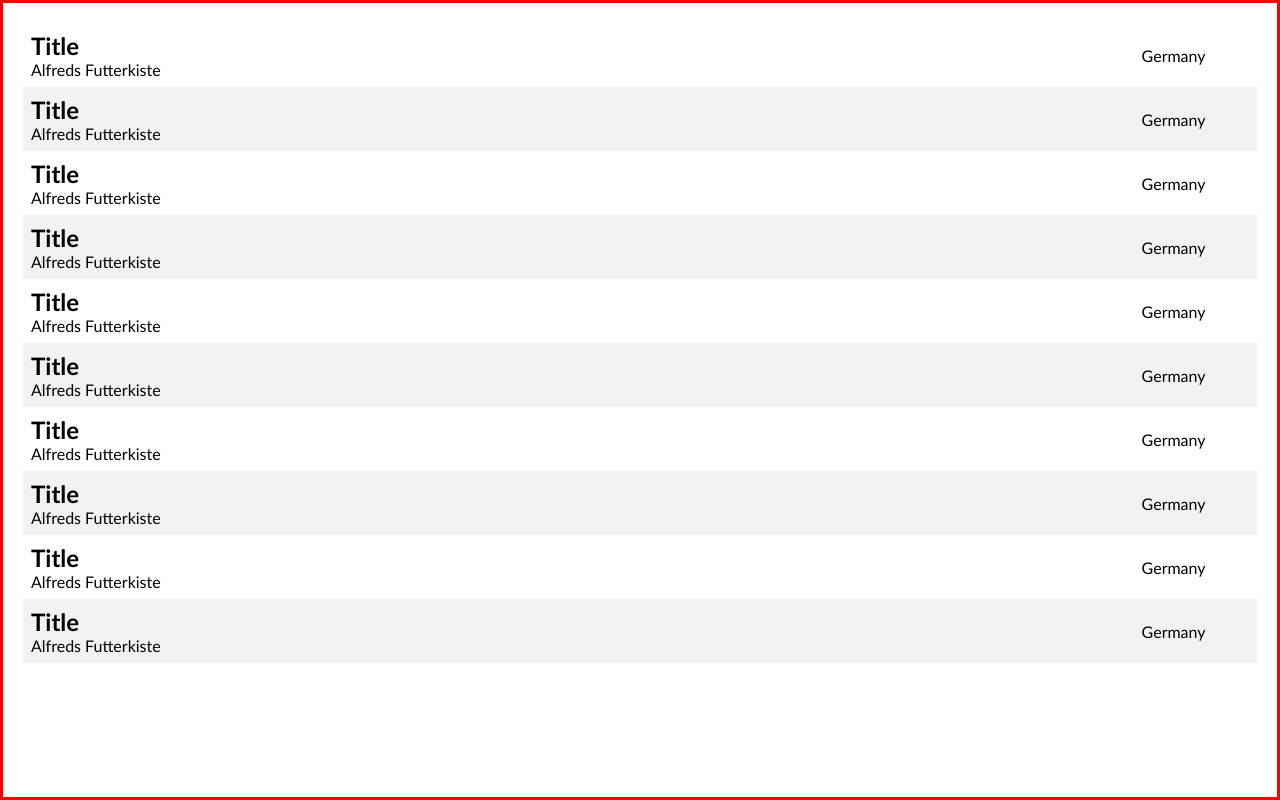
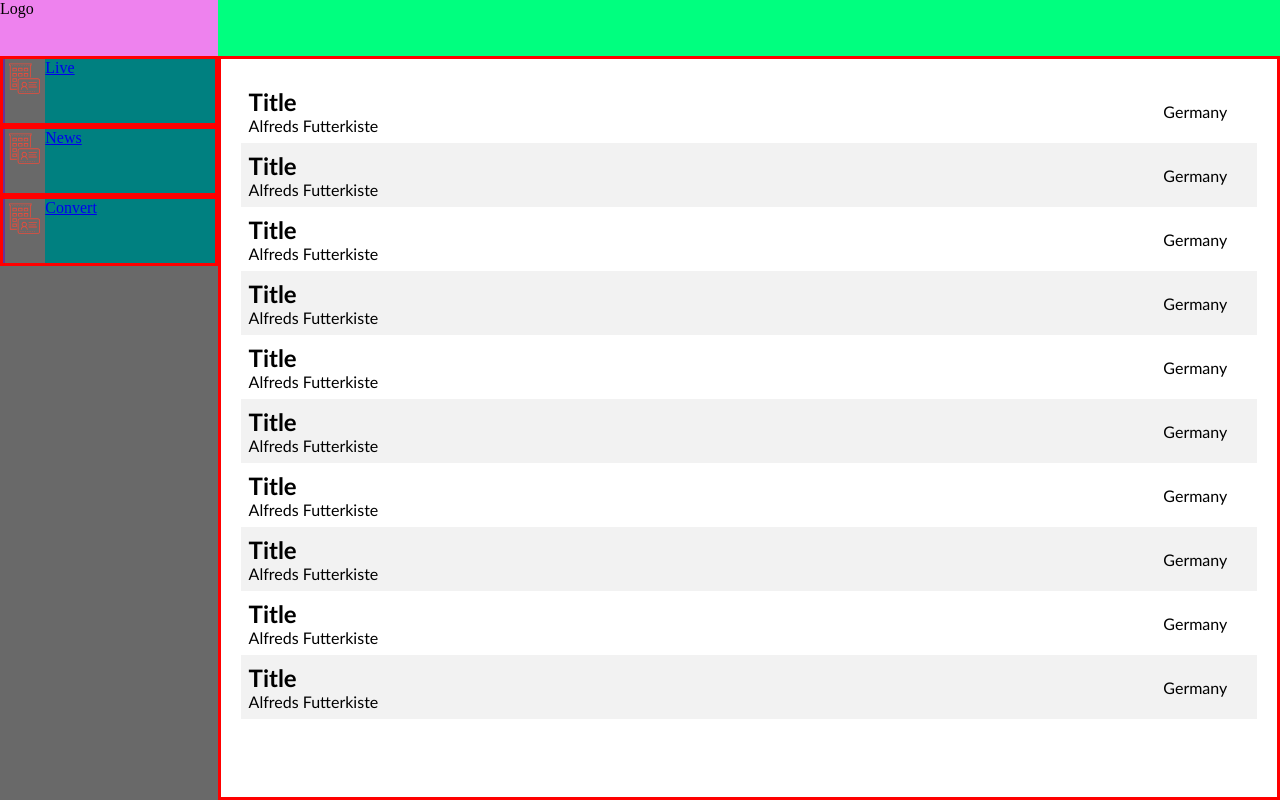
Before and after one commit to code-glutton/crypto-dashboard, a React (Create React App) app: page /news in a window 1280 px wide. Built offline with nearby package versions, Linux system fonts and the light colour scheme.

Commit message:
homrpage and news page routed

```diff
--- a/src/App.css
+++ b/src/App.css
@@ -1,5 +1,5 @@
 .App{
-    /* display: grid; */
+    display: grid;
     max-height: 100vh;
     width: 100%;
     grid-template-columns: 17% 83%;
--- a/src/App.js
+++ b/src/App.js
@@ -3,21 +3,22 @@ import './App.css';
 import NavBody from './components/navigation/navBody/navBody';
 import Header from './components/header/header';
 import Main from './components/main/main';
-import News from './components/news/news'
+import News from './components/news/news';
+import {Route} from 'react-router-dom';
 
 function App() {
   return (
     <div className="App">
-      {/* <div  className='appHeader'>
+      <div  className='appHeader'>
         <Header/>
       </div>
       <div  className='appNav'>
         <NavBody/>
       </div>
       <div className='appMain'>
-        <Main/> */}
-        <News/>
-      {/* </div>   */}
+      <Route exact path='/' component = {Main}/>
+      <Route exact path='/news' component = {News}/>
+      </div>
     </div>
   );
 }
--- a/src/components/navigation/navBody/navBody.js
+++ b/src/components/navigation/navBody/navBody.js
@@ -1,14 +1,22 @@
 import React from 'react';
 import './navBody.css';
 import NavItems from '../navItems/navItems';
+import {Link} from 'react-router-dom';
 
 function NavBody(){
     return(
         <nav className='navBodyContainer'>
             <div>
-                <NavItems className='navBodyContainerItem' name='Live'/>
-                <NavItems className='navBodyContainerItem' name='History'/>
-                <NavItems name='Convert'/>
+                <Link to='/'>
+                    <NavItems name='Live'/>
+                </Link>
+                <Link to='/news'>
+                    <NavItems name='News'/>
+                </Link>
+                <Link to='/convert'>
+                    <NavItems name='Convert'/>
+                </Link>
+
             </div>
         </nav>
     )
--- a/src/components/news/news.css
+++ b/src/components/news/news.css
@@ -1,7 +1,7 @@
 .newsContainer{
     width: 100%;
     border: solid red;
-    height: 100vh;
+    height: 100%;
     padding: 20px;
 }
 
--- a/src/index.js
+++ b/src/index.js
@@ -2,11 +2,14 @@ import React from 'react';
 import ReactDOM from 'react-dom';
 import './index.css';
 import App from './App';
+import {BrowserRouter} from 'react-router-dom';
 
 
 ReactDOM.render(
   <React.StrictMode>
-    <App />
+    <BrowserRouter>
+      <App />
+    </BrowserRouter>
   </React.StrictMode>,
   document.getElementById('root')
 );
```
